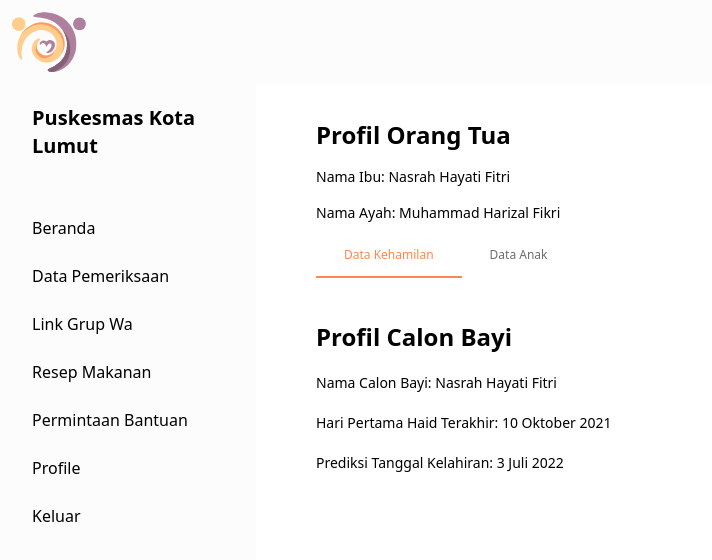
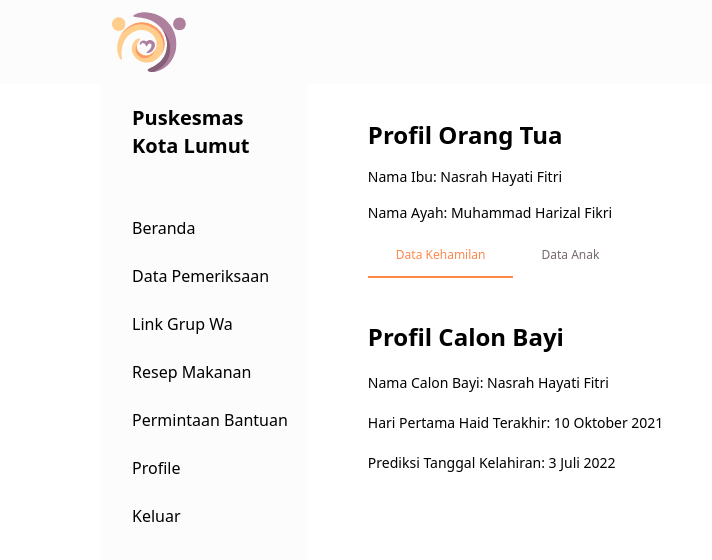
Before and after one commit to AbdullahFathan/sipas-fe-web, a React (Vite) app: page /parentProfile in a window 1280 px wide. Shown: the top 560 px of the page, without its empty margins (0-712 px from the left). Built offline with nearby package versions, Linux system fonts and the light colour scheme.

Commit message:
style: change some style witdh

```diff
--- a/src/components/Navbar.tsx
+++ b/src/components/Navbar.tsx
@@ -3,7 +3,7 @@ import Logo from "../assets/Logo";
 const Navbar = () => {
   return (
     <nav className=" w-full bg-neutral-white">
-      <div className="px-3 py-3 lg:px-5 lg:pl-3">
+      <div className=" ml-[100px] px-3 py-3 lg:px-5 lg:pl-3">
         <Logo />
       </div>
     </nav>
--- a/src/components/Sidebar.tsx
+++ b/src/components/Sidebar.tsx
@@ -4,7 +4,7 @@ const Sidebar = () => {
   return (
     <aside
       id="logo-sidebar"
-      className=" z-40 w-64 h-screen  bg-neutral-white"
+      className=" z-40 w-64 ml-[100px] h-screen  bg-neutral-white"
       aria-label="Sidebar"
     >
       <div className="h-full px-3 pb-4 overflow-y-autobg-neutral-white">
--- a/src/pages/ParentProfile.tsx
+++ b/src/pages/ParentProfile.tsx
@@ -10,7 +10,7 @@ const ParentProfile = () => {
   };
 
   return (
-    <section className="ml-[60px] mt-[35px] mr-[102px]">
+    <section className="ml-[60px] mt-[35px] mr-[102px] w-full">
       {/* Heading Page */}
       <div>
         <h1 className="font-semibold text-2xl">Profil Orang Tua</h1>
```
